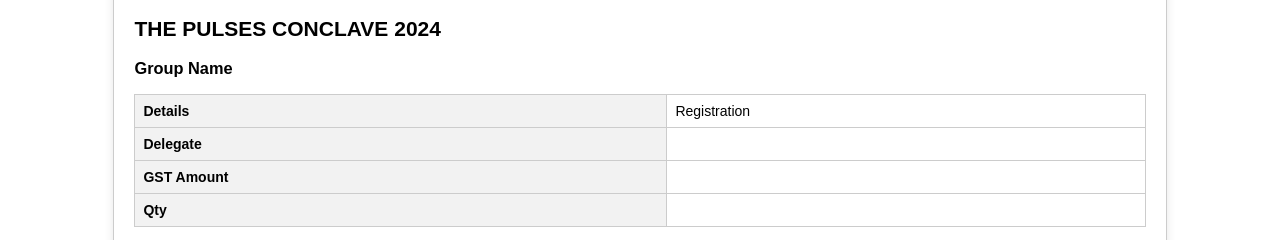
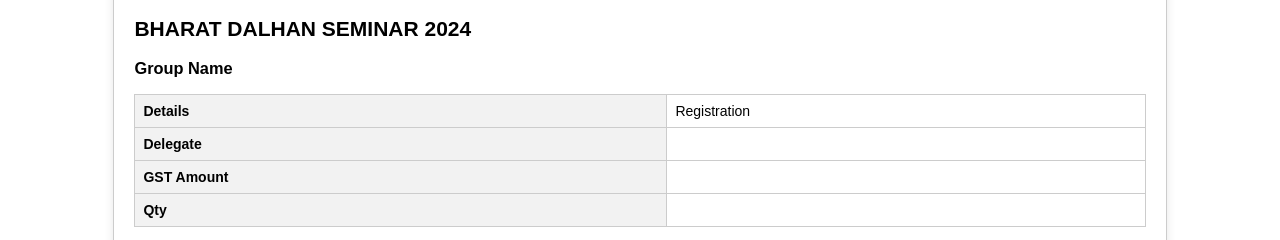
Before and after one commit to Naveen131/ipga, a Django app: template ipgaevent/accounts/templates/proforma_email.html in a window 1280 px wide. Shown: the part 236-476 px from the top of the page. Run offline with Django 5.2, Linux system fonts and the light colour scheme; the template is opened without the code that fills it, so the values that code supplies are empty.

Commit message:
# Added emailer

```diff
--- a/ipgaevent/accounts/templates/proforma_email.html
+++ b/ipgaevent/accounts/templates/proforma_email.html
@@ -65,7 +65,7 @@
     </div>
 
     <div class="event-details">
-        <h2>THE PULSES CONCLAVE 2024</h2>
+        <h2>BHARAT DALHAN SEMINAR 2024</h2>
     </div>
 
     <div class="group-name">
```
